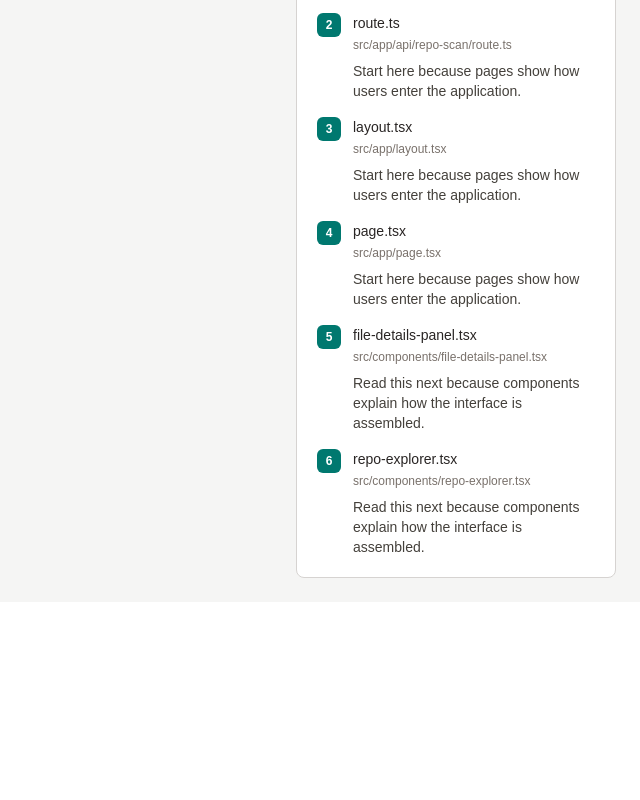
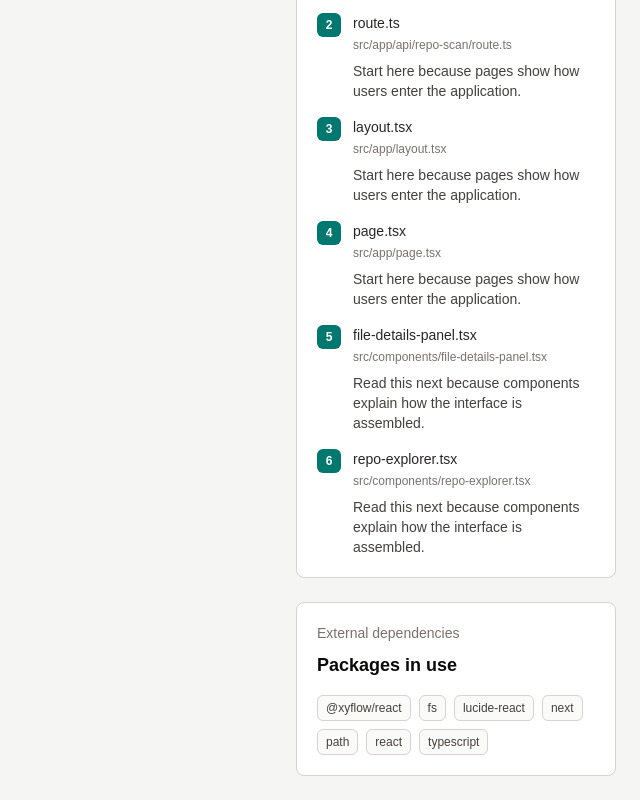
Before and after one commit to oshadhaw63/RepoLens, a Next.js app: page / in a window 1280 px wide. Shown: the part 1047-1847 px from the top of the page, without its empty margins (640-1280 px from the left). Before the commit the page ends 1649 px from the top, so only its background shows below. Built offline with nearby package versions, Linux system fonts and the light colour scheme.

Commit message:
feat: show external dependencies summary

```diff
--- a/src/components/repo-explorer.tsx
+++ b/src/components/repo-explorer.tsx
@@ -2,8 +2,8 @@
 
 import { useEffect, useMemo, useState } from "react";
 import { GitBranch, Search } from "lucide-react";
-import {createOnboardingPath} from "@/lib/repolens/create-onboarding-path";
-
+import { createOnboardingPath } from "@/lib/repolens/create-onboarding-path";
+import { getExternalDependencies } from "@/lib/repolens/get-external-dependencies"
 import { FileDetailsPanel } from "@/components/file-details-panel";
 import { RepoGraph } from "@/components/repo-graph";
 import type {
@@ -125,6 +125,9 @@ export function RepoExplorer() {
     return createOnboardingPath(graph.nodes);
   }, [graph.nodes]);
 
+  const externalDependencies = useMemo(() => {
+    return getExternalDependencies(graph.nodes);
+  }, [graph.nodes]);
   return (
     <main className="min-h-screen bg-stone-100 text-stone-950">
       <header className="border-b border-stone-300 bg-white">
@@ -202,6 +205,28 @@ export function RepoExplorer() {
               ))}
             </ol>
           </aside>
+
+          <aside className="rounded-lg border border-stone-300 bg-white p-5">
+            <p className="text-sm font-medium text-stone-500">External dependencies</p>
+            <h2 className="mt-2 text-lg font-semibold">Packages in use</h2>
+
+            {externalDependencies.length > 0 ? (
+              <ul className="mt-4 flex flex-wrap gap-2">
+                {externalDependencies.map((dependency) => (
+                  <li
+                    key={dependency}
+                    className="rounded-md border border-stone-300 bg-stone-50 px-2 py-1 text-xs text-stone-700"
+                  >
+                    {dependency}
+                  </li>
+                ))}
+              </ul>
+            ) : (
+              <p className="mt-4 text-sm text-stone-500">
+                No external packages detected yet.
+              </p>
+            )}
+          </aside>
         </div>
       </section>
     </main>
```
Lines whose indentation alone changed are shown as unchanged.
